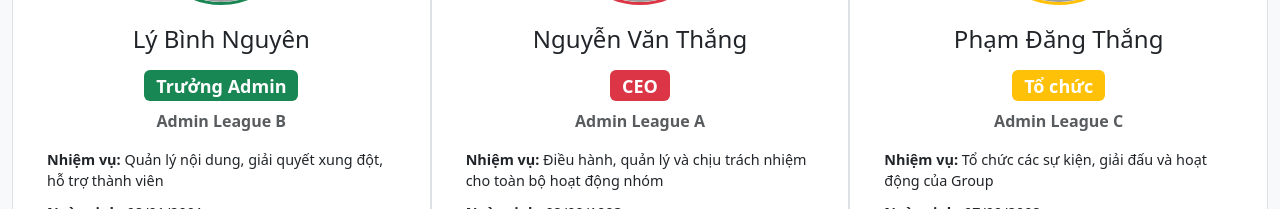
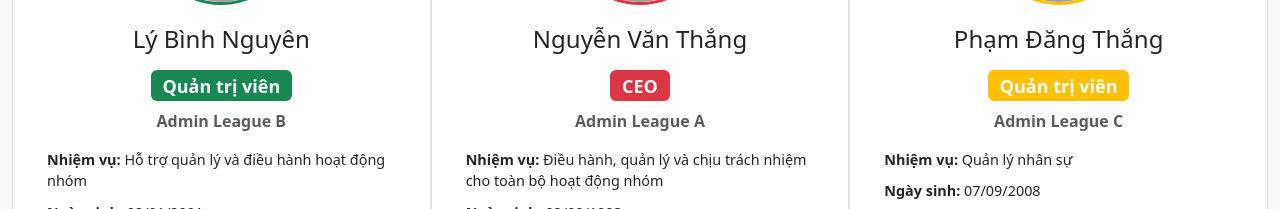
Before and after one commit to manhdao1006/gos-fe, a Vue app: page /quan-tri in a window 1280 px wide. Shown: the part 591-800 px from the top of the page. Built offline with nearby package versions, Linux system fonts and the light colour scheme; grey boxes are pictures that could not be loaded.

Commit message:
fix: feedback content

```diff
--- a/src/pages/Administration.vue
+++ b/src/pages/Administration.vue
@@ -43,13 +43,13 @@
                                 </div>
                                 <h4 class="mt-3">Lý Bình Nguyên</h4>
                                 <h4 class="mt-3">
-                                    <span class="badge bg-success">Trưởng Admin</span>
+                                    <span class="badge bg-success">Quản trị viên</span>
                                 </h4>
                                 <p class="text-muted fw-bolder">Admin League B</p>
                                 <div class="admin-info text-start">
                                     <p>
-                                        <strong>Nhiệm vụ:</strong> Quản lý nội dung, giải quyết xung
-                                        đột, hỗ trợ thành viên
+                                        <strong>Nhiệm vụ:</strong> Hỗ trợ quản lý và điều hành hoạt
+                                        động nhóm
                                     </p>
                                     <p><strong>Ngày sinh:</strong> 02/01/2001</p>
                                     <p><strong>Tỉnh/Thành phố:</strong> Cần Thơ</p>
@@ -126,14 +126,11 @@
                                 </div>
                                 <h4>Phạm Đăng Thắng</h4>
                                 <h4 class="mt-3">
-                                    <span class="badge bg-warning">Tổ chức</span>
+                                    <span class="badge bg-warning">Quản trị viên</span>
                                 </h4>
                                 <p class="text-muted fw-bolder">Admin League C</p>
                                 <div class="admin-info text-start">
-                                    <p>
-                                        <strong>Nhiệm vụ:</strong> Tổ chức các sự kiện, giải đấu và
-                                        hoạt động của Group
-                                    </p>
+                                    <p><strong>Nhiệm vụ:</strong> Quản lý nhân sự</p>
                                     <p><strong>Ngày sinh:</strong> 07/09/2008</p>
                                     <p><strong>Tỉnh/Thành phố:</strong> Hà Nội</p>
                                     <p><strong>CLB yêu thích:</strong> Manchester United</p>
@@ -169,14 +166,11 @@
                                 </div>
                                 <h4>Lý Thanh Hiền</h4>
                                 <h4 class="mt-3">
-                                    <span class="badge bg-primary">Ngoại giao</span>
+                                    <span class="badge bg-primary">Quản trị viên</span>
                                 </h4>
                                 <p class="text-muted fw-bolder">Admin League D</p>
                                 <div class="admin-info text-start">
-                                    <p>
-                                        <strong>Nhiệm vụ:</strong> Giao lưu, kết nối các thành viên
-                                        trong Group và giữa các liên Group
-                                    </p>
+                                    <p><strong>Nhiệm vụ:</strong> Quản lý giải đấu</p>
                                     <p><strong>Ngày sinh:</strong> 01/11/2004</p>
                                     <p><strong>Tỉnh/Thành phố:</strong> Cần Thơ</p>
                                     <p><strong>CLB yêu thích:</strong> Liverpool</p>
@@ -209,11 +203,14 @@
                                 </div>
                                 <h4>Đào Đức Mạnh</h4>
                                 <h4 class="mt-3">
-                                    <span class="badge bg-black">Kỹ thuật</span>
+                                    <span class="badge bg-black">Chuyên viên kỹ thuật</span>
                                 </h4>
                                 <p class="text-muted fw-bolder">Admin</p>
                                 <div class="admin-info text-start">
-                                    <p><strong>Nhiệm vụ:</strong> Làm những gì có thể làm :)</p>
+                                    <p>
+                                        <strong>Nhiệm vụ:</strong> Thiết kế đồ họa và quản trị
+                                        website
+                                    </p>
                                     <p><strong>Ngày sinh:</strong> 10/06/2003</p>
                                     <p><strong>Tỉnh/Thành phố:</strong> Quảng Trị</p>
                                     <p><strong>CLB yêu thích:</strong> Chelsea</p>
@@ -299,7 +296,7 @@
                                     <p><strong>Ngày sinh:</strong> 20/06/2000</p>
                                     <p><strong>Tỉnh/Thành phố:</strong> Hồ Chí Minh</p>
                                     <p><strong>CLB yêu thích:</strong> Fan A7 - Pepe</p>
-                                    <p><strong>Slogan:</strong> "Long Lạc Quan"</p>
+                                    <p><strong>Slogan:</strong> "Long Lạc Quang"</p>
                                 </div>
                                 <div class="contact-info mt-3">
                                     <button class="btn btn-danger btn-sm me-2">
```
